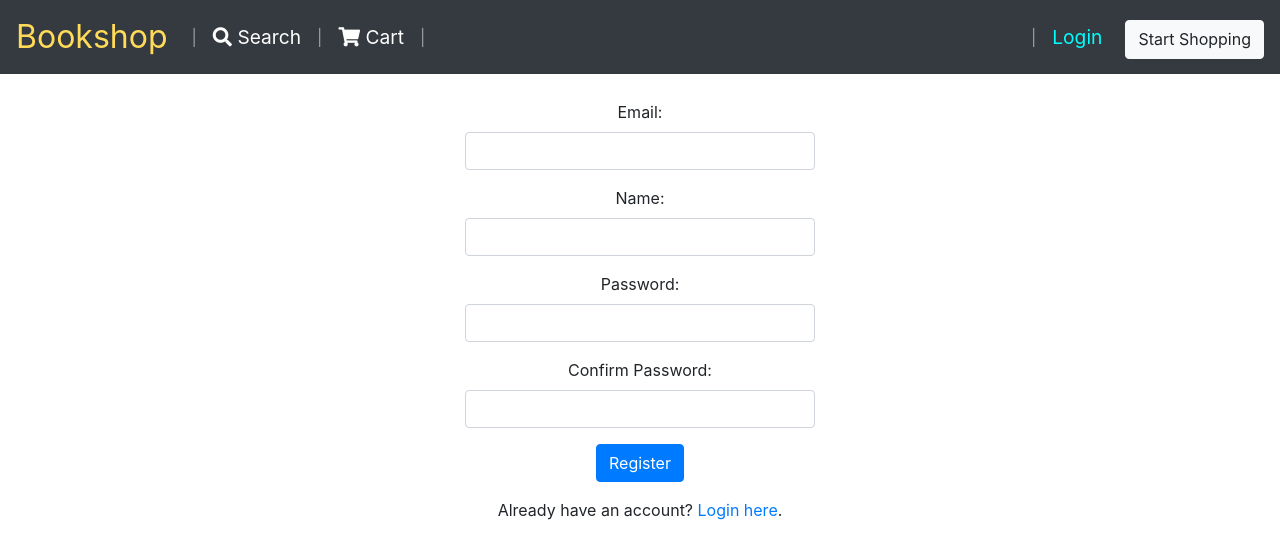
After one commit to allout1/BAS, a Django app: page /register/ in a window 1280 px wide. The commit adds this page. Shown: the top 559 px of the page. Run offline with Django 5.2, Linux system fonts and the light colour scheme; some libraries are stand-ins or nearby versions.

Commit message:
created user and made required changes

```diff
--- a/BAS/BAS/settings.py
+++ b/BAS/BAS/settings.py
@@ -103,6 +103,11 @@ AUTH_PASSWORD_VALIDATORS = [
     },
 ]
 
+AUTHENTICATION_BACKENDS = [
+    'bookstore.backends.EmailAuthenticationBackend',
+    'django.contrib.auth.backends.ModelBackend',  # Keep the default ModelBackend as well
+]
+
 
 # Internationalization
 # https://docs.djangoproject.com/en/5.0/topics/i18n/
--- a/BAS/BAS/urls.py
+++ b/BAS/BAS/urls.py
@@ -29,5 +29,6 @@ urlpatterns = [
     # note the override comes before the admin URLs below
     path('admin/logout/', lambda request: redirect('/logout/', permanent=False)),
     path('admin/', admin.site.urls, name='admin'),
+    path('accounts/', include('django.contrib.auth.urls')),
     path('',include('bookstore.urls')),
 ]
--- a/BAS/bookstore/admin.py
+++ b/BAS/bookstore/admin.py
@@ -8,6 +8,8 @@ from django.db.models import Sum, F
 import matplotlib.pyplot as plt
 import io
 import base64
+
+admin.site.register(Cart)
 
 @admin.register(Book)
 class BookAdmin(admin.ModelAdmin):
--- a/BAS/bookstore/urls.py
+++ b/BAS/bookstore/urls.py
@@ -1,7 +1,7 @@
 from django.contrib import admin
 from django.urls import path, include
 from . import views
-
+from django.contrib.auth.views import LoginView, LogoutView
 # app_name = "bookstore"
 
 urlpatterns = [
@@ -16,9 +16,9 @@ urlpatterns = [
     # cart page
     path("cart/", views.cart, name="cart"),
     # remove a book from cart
-    path("remove_from_cart/<int:book_id>/", views.remove_from_cart, name="remove_from_cart"),
+    path("remove_from_cart/<int:cart_id>/", views.remove_from_cart, name="remove_from_cart"),
     # empty the cart
-    path('clear-cart/', views.clear_cart, name='clear_cart'),
+    path('clear-cart/', views.clear_cart_logout, name='clear_cart_logout'),
     # procure a new book page
     path('procure/',views.procure,name='procure'),
     # send procurement request
@@ -27,4 +27,11 @@ urlpatterns = [
     path('request_book/<int:book_id>/',views.request_book,name='request_book'),
     # proceed to buy and generate bill
     path('proceed_to_buy/', views.proceed_to_buy, name='proceed_to_buy'),
+
+    # path('login/', LoginView.as_view(template_name='registration/login.html'), name='login'),
+    # path('logout/', LogoutView.as_view(), name='logout'),
+    path('start_shopping',views.start_shopping,name='start_shopping'),
+    path('login/', views.login_view, name='login'),
+    path('logout/', views.logout_view, name='logout'),
+    path('register/', views.register_view, name='register'),
 ]
--- a/BAS/bookstore/views.py
+++ b/BAS/bookstore/views.py
@@ -1,5 +1,5 @@
 from django.shortcuts import render,redirect, get_object_or_404, HttpResponse
-from django.contrib.auth import logout
+from django.contrib.auth import logout, login, authenticate
 from django.contrib import messages
 from bookstore import views
 from django.db.models import Q
@@ -10,10 +10,42 @@ from django.core.mail import send_mail
 from django.conf import settings
 import re
 import random
+from django.contrib.auth.decorators import login_required
+from django.contrib.auth.models import User
 # from django.contrib.admin.views.decorators import staff_member_required
 # from django.core.exceptions import ObjectDoesNotExist
 
 # Create your views here.
+
+def login_view(request):
+    if request.method == 'POST':
+        email = request.POST['email']
+        password = request.POST['password']
+        user = authenticate(request, email=email, password=password)
+        if user is not None:
+            login(request, user)
+            return redirect('search')  # Redirect to the homepage
+        messages.error(request, 'Email or password is incorrect')
+    return render(request, 'registration/login.html')
+
+def register_view(request):
+    if request.method == 'POST':
+        username = request.POST['username']
+        email = request.POST['email']
+        password1 = request.POST['password1']
+        password2 = request.POST['password2']
+        if password1 == password2:
+            if User.objects.filter(email=email).exists():
+                messages.error(request, 'Username is already taken')
+                return render(request, 'registration/register.html')
+            else:
+                user = User.objects.create_user(username=username, email=email, password=password1)
+                login(request, user)
+                return redirect('search')  # Redirect to the homepage
+        else:
+            messages.error(request, 'Passwords do not match')
+            return render(request, 'registration/register.html')
+    return render(request, 'registration/register.html')
 
 #---HOME-PAGE---#
 def index(request):
@@ -103,6 +135,7 @@ def search_authors(request):
 
 
 #---ADD-A-BOOK-TO-CART---#
+@login_required
 def add_to_cart(request, book_id):
     book = get_object_or_404(Book, id=book_id) # get the book from the Book db using id
     quantity = request.POST.get('quantity') # get the quantity asked for
@@ -116,7 +149,7 @@ def add_to_cart(request, book_id):
         return redirect(request.META.get('HTTP_REFERER', 'search'))
 
     # if book already present in cart get its instance else create a new instance
-    cart, created = Cart.objects.get_or_create(book=book,defaults={'quantity': quantity})
+    cart, created = Cart.objects.get_or_create(user=request.user,book=book,defaults={'quantity': quantity})
 
     if created:
         cart.quantity = quantity
@@ -133,32 +166,53 @@ def add_to_cart(request, book_id):
     return redirect(request.META.get('HTTP_REFERER', 'search'))
 
 #---CART-PAGE---#
+@login_required
 def cart(request):
-    cart = Cart.objects.all()
-    total_price=0
-    for cart_item in cart: # find the total price of the cart
-        total_price+=cart_item.book.price * cart_item.quantity
-    # render the cart.html page with the total_price
-    return render(request, 'cart.html', {'cart': cart, 'total_price': total_price})
+    carts = Cart.objects.filter(user=request.user)
+
+    total_price = sum(cart.book.price * cart.quantity for cart in carts)
+
+    context = {
+        'cart': carts,
+        'total_price': total_price
+    }
+
+    return render(request, 'cart.html', context)
+
 
 #---REMOVE-BOOK-FROM-CART---#
-def remove_from_cart(request, book_id):
-    # Get the cart item associated with the book_id
-    cart_item = get_object_or_404(Cart, id=book_id)
-    # Delete the cart item
-    cart_item.delete()
-    # Redirect the user to the cart page
+@login_required
+def remove_from_cart(request, cart_id):
+    cart = get_object_or_404(Cart, id=cart_id, user=request.user)
+    book = cart.book
+
+    cart.delete()
+
+    messages.success(request, f"{book.title} removed from your cart.")
     return redirect('cart')
 
 #---CLEAR-THE-ENTIRE-CART---#
-def clear_cart(request):
-    Cart.objects.all().delete()
-    return redirect('search')
+@login_required
+def clear_cart_logout(request):
+    user = request.user
+    if not user.is_superuser:
+        Cart.objects.filter(user=user).delete()
+        user.delete()
+    else:
+        Cart.objects.filter(user=user).delete()
+    logout(request)
+    return redirect('home')
+
+def start_shopping(request):
+    logout(request)
+    return redirect('home')
 
 #---REQUEST-FOR-A-NEW-BOOK---#
+@login_required
 def procure(request):
     return render(request,'procurement.html')
 
+@login_required
 def send_procure_request(request):
     if request.method == 'POST':
         # Get data from the request
@@ -192,10 +246,12 @@ def send_procure_request(request):
 
 
 #---MAKE-BILL-AND-REDUCE-INVENTORY---#
+@login_required
 def proceed_to_buy(request):
+    cart = Cart.objects.filter(user=request.user)
     if request.method =='POST': # get the name of buyer, email and phone number from the form
 
-        if not Cart.objects.exists():
+        if not cart.exists():
             messages.error(request, "Your cart is empty or Transaction is over...")
             return redirect('cart')
 
@@ -203,8 +259,7 @@ def proceed_to_buy(request):
         email = request.POST.get('email')
         phone = request.POST.get('phone')
 
-        cart_items = Cart.objects.all()
-        for cart_item in cart_items:
+        for cart_item in cart:
             book = cart_item.book
             inventory = Inventory.objects.get(book=book)
             # if inventory stock is greater than or equal to asked quantity reduce the inventory
@@ -217,13 +272,13 @@ def proceed_to_buy(request):
                 return redirect('cart')
 
         # find the total price
-        total_price = sum(cart_item.book.price * cart_item.quantity for cart_item in cart_items)
+        total_price = sum(cart_item.book.price * cart_item.quantity for cart_item in cart)
         # fill the bill content
         bill_email="\n"
         bill_date= timezone.now().date()
         bill_time= timezone.now().time()
 
-        for cart_item in cart_items:
+        for cart_item in cart:
             bill_email+=f"{cart_item.book.title} X {cart_item.quantity} - ₹{cart_item.book.price * cart_item.quantity}\n"  #inside loop
             sales= Sales.objects.create(date=timezone.now(),book=cart_item.book,quantity=cart_item.quantity,revenue=cart_item.book.price * cart_item.quantity,buyer_name=name)
             sales.save()
@@ -236,17 +291,16 @@ def proceed_to_buy(request):
         recipient_list = [email, ]
         send_mail( subject, message, email_from, recipient_list )
 
-        # delete the cart
-        Cart.objects.all().delete()
-
         context = {
             'bill_content': bill_email,
             'bill_date': bill_date,
             'bill_time': bill_time,
             'buyer_name': name,
-            'cart_items': cart_items,
+            'cart_items': cart,
             'total_price': total_price
         }
+         # delete the cart
+        cart.delete()
         return render(request, 'bill.html', context)
     else:
         return redirect('cart')
@@ -257,6 +311,7 @@ def book_details(request,book_id):
     return render(request, 'book_details.html',{'book':book})
 
 #---REQUEST-BOOK-IF-STOCK-OUT---#
+@login_required
 def request_book(request, book_id):
     book = get_object_or_404(Book, id=book_id)
 
--- a/BAS/templates/base.html
+++ b/BAS/templates/base.html
@@ -11,6 +11,9 @@
     <link rel="preconnect" href="https://fonts.googleapis.com">
     <link rel="preconnect" href="https://fonts.gstatic.com" crossorigin>
     <link href="https://fonts.googleapis.com/css2?family=Satisfy&display=swap" rel="stylesheet">
+    <!-- Bootstrap Icons CSS -->
+    <link href="https://cdnjs.cloudflare.com/ajax/libs/font-awesome/5.15.3/css/all.min.css" rel="stylesheet">
+
 
     <title>{% block title %}{% endblock %}</title>
 
@@ -23,6 +26,7 @@
         }
     </style>
   </head>
+
   <body>
     {% comment %} adding the navbar  {% endcomment %}
     <nav class="navbar navbar-expand-lg navbar-dark bg-dark">
@@ -36,25 +40,52 @@
         <div class="collapse navbar-collapse" id="navbarNav">
             <ul class="navbar-nav">
                 {% comment %} link to search page  {% endcomment %}
+                <span class="nav-link d-flex align-items-center">|</span>
                 <li class="nav-item active">
-                <a class="nav-link" href={% url 'search' %} style="font-size:150%">Search <span class="sr-only">(current)</span></a>
+                    <a class="nav-link" href={% url 'search' %} style="font-size:120%"><i class="fas fa-search"></i>  Search <span class="sr-only">(current)</span></a>
                 </li>
+                <span class="nav-link d-flex align-items-center">|</span>
                 {% comment %} link to cart page  {% endcomment %}
                 <li class="nav-item active">
-                <a class="nav-link" href={% url 'cart' %} style="font-size:150%">Cart <span class="sr-only">(current)</span></a>
+                    <a class="nav-link" href={% url 'cart' %} style="font-size:120%"><i class="fas fa-shopping-cart"></i>  Cart <span class="sr-only">(current)</span></a>
                 </li>
+                <span class="nav-link d-flex align-items-center">|</span>
+            </ul>
+        </div>
+
+        <!-- Move these items to the right -->
+        <div class="ml-auto">
+            <ul class="navbar-nav">
+                {% if user.is_authenticated %}
+                    <span class="nav-link d-flex align-items-center">|</span>
+                    <li class="nav-item d-flex align-items-center">
+                        <span style="font-size:120%; color:white;">
+                                Hello, {{ user.username }}
+                        </span>
+                    </li>
+                {% endif %}
+                <span class="nav-link d-flex align-items-center">|</span>
+                <li class="nav-item active">
+                    {% if user.is_authenticated %}
+                        <a class="nav-link" href="{% url 'logout' %}" style="font-size:120%; color:aqua;">Logout</a>
+                    {% else %}
+                        <a class="nav-link" href="{% url 'login' %}" style="font-size:120%; color:aqua;">Login</a>
+                    {% endif %}
+                </li>
+
                 {% comment %} link to request page  {% endcomment %}
                 {% comment %} clear cart and start a new shopping {% endcomment %}
-            <li class="text-right">
-                <form action="{% url 'clear_cart' %}" method="post">
+                <div class="d-flex">
+                    <form action="{% url 'start_shopping' %}" method="post" class="d-flex">
                         {% csrf_token %}
-                    <button type="submit" class="btn btn-light custom-button" style="margin-left:600%; margin-top:5px;">Start Shopping</button>
+                        <button type="submit" class="btn btn-light custom-button" style="margin-left:15px; margin-top:5px;">Start Shopping</button>
                     </form>
-            </li>
+                </div>
                 <!-- Add other links here -->
             </ul>
         </div>
     </nav>
+
 
     {% comment %} show the messages below nav bar  {% endcomment %}
     {% if messages %}
--- a/BAS/templates/bill.html
+++ b/BAS/templates/bill.html
@@ -52,7 +52,7 @@
         </table>
         <div class="mt-3">Total Amount: {{ total_price }}</div>
         <p>Bill has been sent to your email.</p>
-        <form action="{% url 'home' %}" method="post">
+        <form action="{% url 'clear_cart_logout' %}" method="post">
             {% csrf_token %}
             <button type="submit" class="btn btn-primary btn-exit">Exit Transaction</button>
         </form>
--- a/BAS/templates/cart.html
+++ b/BAS/templates/cart.html
@@ -17,6 +17,7 @@ Cart
                     <th>Price</th>
                     <th>Rack_number</th>
                     <th>Quantity</th>
+                    <th>Total Price</th>
                     <th>Remove</th>
                 </tr>
             </thead>
@@ -28,6 +29,7 @@ Cart
                         <td>{{ item.book.price }}</td>
                         <td>{{ item.book.inventory.rack_number}}</td>
                         <td>{{ item.quantity }}</td>
+                        <td>{{ item.revenue }}</td>
                         <td>
                             <form method="post" action="{% url 'remove_from_cart' item.id %}">
                                 {% csrf_token %}
--- /dev/null
+++ b/BAS/templates/registration/register.html
@@ -0,0 +1,35 @@
+{% extends 'base.html' %}
+
+{% block title %}
+Register
+{% endblock %}
+
+{% block content %}
+<div class="container" style="margin-top:2%">
+    <div class="row justify-content-center text-center">
+        <div class="col-md-4">
+            <form method="post">
+                {% csrf_token %}
+                <div class="form-group">
+                    <label for="email">Email:</label>
+                    <input type="email" class="form-control" id="email" name="email">
+                </div>
+                <div class="form-group">
+                    <label for="username">Name:</label>
+                    <input type="text" class="form-control" id="username" name="username">
+                </div>
+                <div class="form-group">
+                    <label for="password1">Password:</label>
+                    <input type="password" class="form-control" id="password1" name="password1">
+                </div>
+                <div class="form-group">
+                    <label for="password2">Confirm Password:</label>
+                    <input type="password" class="form-control" id="password2" name="password2">
+                </div>
+                <button type="submit" class="btn btn-primary">Register</button>
+            </form>
+            <p class="mt-3">Already have an account? <a href="{% url 'login' %}">Login here</a>.</p>
+        </div>
+    </div>
+</div>
+{% endblock %}
--- a/BAS/templates/search.html
+++ b/BAS/templates/search.html
@@ -13,7 +13,7 @@ Bookstore
     <div class="text-center">
     <form method="GET" action="{% url 'search' %}" style="max-width:60%; margin-left:20%;">
         <div>
-            <label><p style="font-size:20px"><input type="radio" name="search_type" value="title"  required > Search by Title</p></label>
+            <label><p style="font-size:20px"><input type="radio" name="search_type" value="title" checked required > Search by Title</p></label>
             <label><p style="font-size:20px"><input type="radio" name="search_type" value="author" class="ml-5" required> Search by Author </p></label>
         </div>
         <div class="input-group mb-3">
@@ -53,7 +53,7 @@ Bookstore
                                         <p class="card-text" style="color:blue; font-size:15px;">Only {{ book.inventory.stock }} left</p>
                                     {% endif %}
 
-                                    <a href="{% url 'book_details' book.id %}" class="btn btn-primary" target="_blank">Details</a>
+                                    <a href="{% url 'book_details' book.id %}" class="btn btn-primary">Details</a>
                                 </div>
                             </div>
                         </div>
@@ -99,7 +99,7 @@ Bookstore
                                 <p class="card-text" style="color:blue; font-size:15px;">Only {{ book.inventory.stock }} left</p>
                             {% endif %}
 
-                            <a href="{% url 'book_details' book.id %}" class="btn btn-primary" target="_blank">Details</a>
+                            <a href="{% url 'book_details' book.id %}" class="btn btn-primary">Details</a>
                         </div>
                     </div>
                 </div>
```
Also changed, not shown: BAS/bookstore/backends.py (added, +18 -0 lines), BAS/bookstore/models.py (+11 -0 lines), BAS/templates/registration/login.html (added, +27 -0 lines), BAS/bookstore/migrations/0018_cart_user.py (added), BAS/db.sqlite3. Lines whose indentation alone changed are shown as unchanged.
